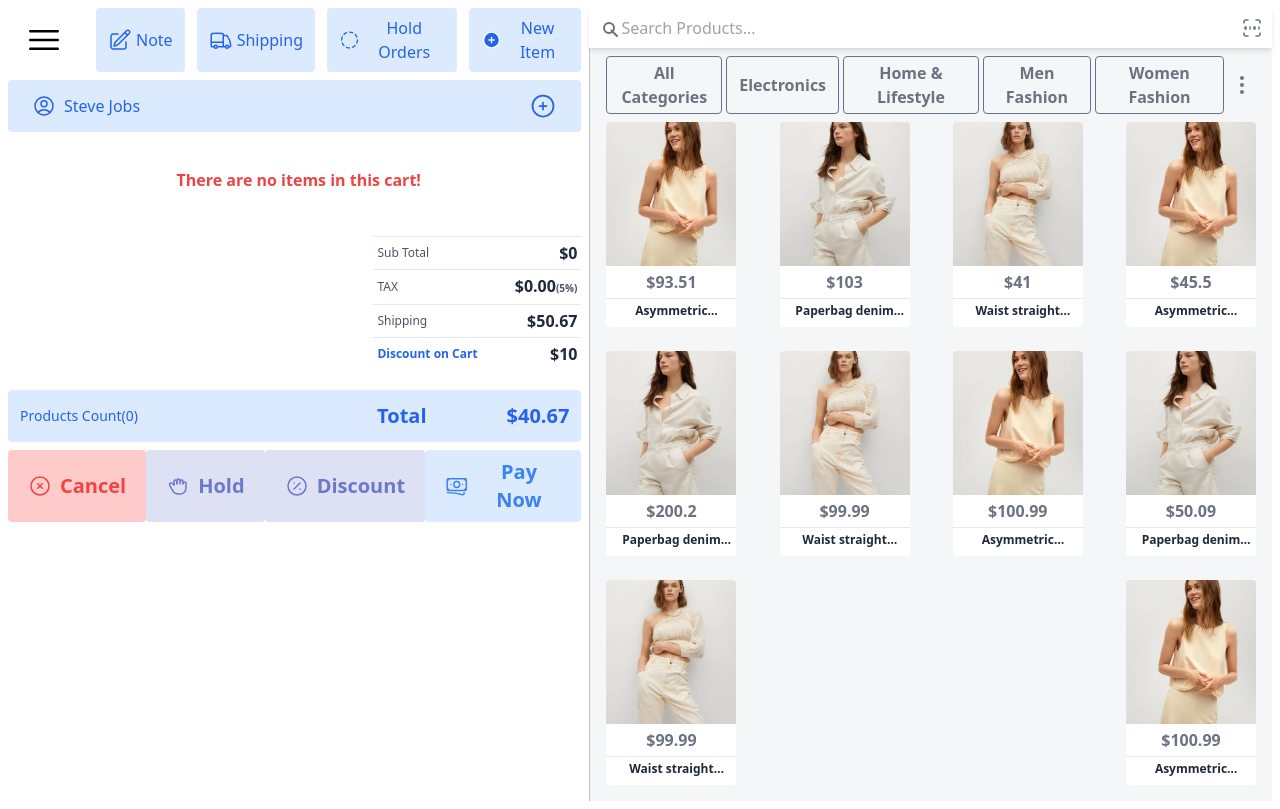
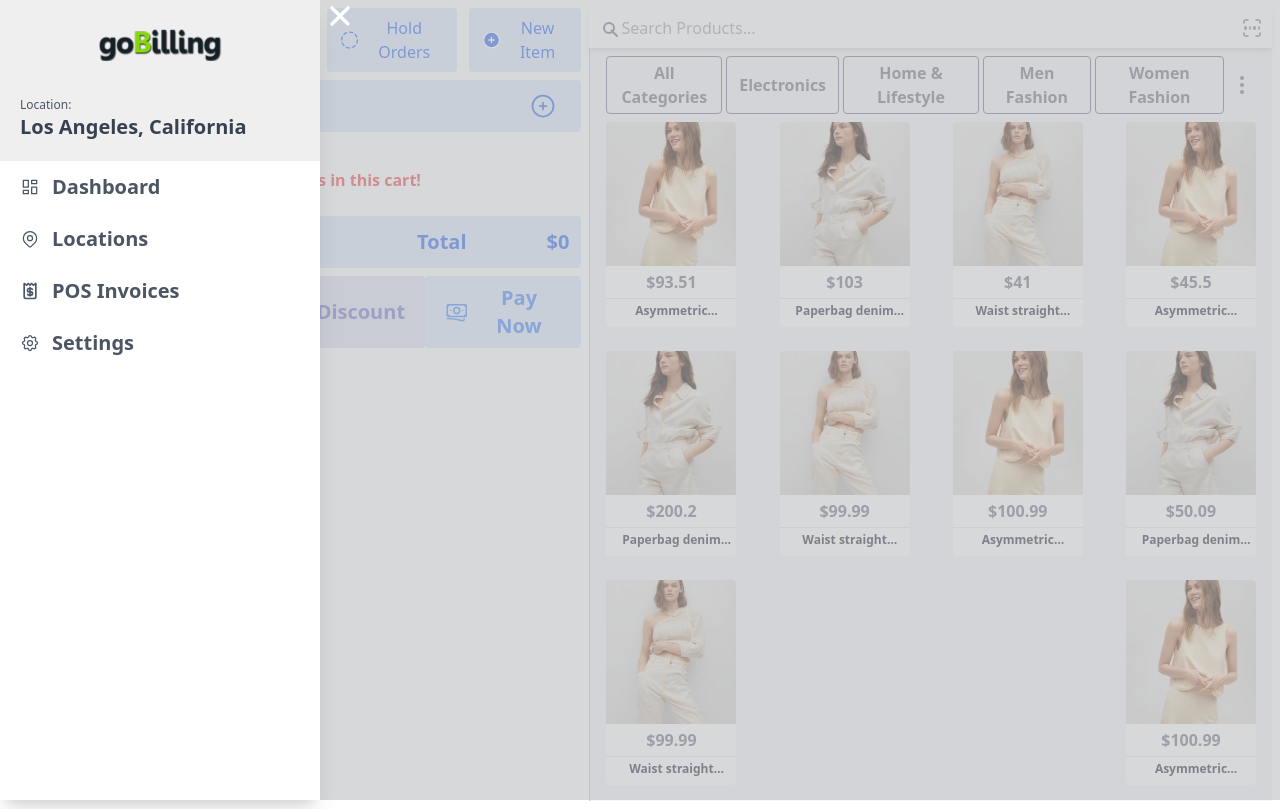
Before and after one commit to mahbub045/martvill, a Next.js app: page / in a window 1280 px wide. Both pictures are taken after a click on the button 44 px from the left and 40 px from the top of the page. Built offline with nearby package versions, Linux system fonts and the light colour scheme.

Commit message:
SideBar Complete

```diff
--- a/components/SideBar.jsx
+++ b/components/SideBar.jsx
@@ -0,0 +1,141 @@
+const SideBar = ({ isOpen, onClose, children }) => {
+  const drawerClasses = isOpen ? "translate-x-0" : "translate-x-full";
+  return (
+    <div
+      className={`fixed top-0 left-0 bottom-0 z-[99999] md:w-1/4 sm:w-1/2 bg-white shadow-xl transform transition-transform duration-300 ${drawerClasses}`}
+    >
+      <div className={`h-full flex flex-col ${drawerClasses}`}>
+        <div className="">
+          {/* Cancle BUtton start */}
+          <div className="relative">
+            <div className="absolute -right-10">
+              <button
+                onClick={onClose}
+                type="button"
+                data-drawer-hide="drawer-body-scrolling"
+                aria-controls="drawer-body-scrolling"
+                className="text-white px-1"
+              >
+                <svg
+                  xmlns="http://www.w3.org/2000/svg"
+                  fill="none"
+                  viewBox="0 0 24 24"
+                  strokeWidth={2.5}
+                  stroke="currentColor"
+                  className="w-8 h-8"
+                >
+                  <path
+                    strokeLinecap="round"
+                    strokeLinejoin="round"
+                    d="M6 18 18 6M6 6l12 12"
+                  />
+                </svg>
+              </button>
+            </div>
+          </div>
+          {/* Cancle BUtton End */}
+          {/* logo and location */}
+          <div className="bg-[#EFEFEF]">
+            <div className="flex justify-center py-5">
+              <img src="/images/goBillint.png" alt="goBillint" />
+            </div>
+            <div className="px-5 pt-2 pb-5">
+              <h6 className="text-gray-600 text-xs">Location:</h6>
+              <h4 className="font-semibold text-xl text-gray-700">
+                Los Angeles, California
+              </h4>
+            </div>
+          </div>
+          {/* logo and location/ */}
+          {/* Buttons */}
+          <div>
+            <button className="flex items-center gap-3 px-5 py-3 w-full text-gray-600 hover:text-blue-500 hover:bg-[#EEF0F9] font-semibold text-xl">
+              <svg
+                xmlns="http://www.w3.org/2000/svg"
+                className="icon icon-tabler icon-tabler-layout-dashboard"
+                width="20"
+                height="20"
+                viewBox="0 0 24 24"
+                strokeWidth="1.5"
+                stroke="currentColor"
+                fill="none"
+                strokeLinecap="round"
+                strokeLinejoin="round"
+              >
+                <path stroke="none" d="M0 0h24v24H0z" fill="none" />
+                <path d="M4 4h6v8h-6z" />
+                <path d="M4 16h6v4h-6z" />
+                <path d="M14 12h6v8h-6z" />
+                <path d="M14 4h6v4h-6z" />
+              </svg>
+              Dashboard
+            </button>
+            <button className="flex items-center gap-3 px-5 py-3 w-full text-gray-600 hover:text-blue-500 hover:bg-[#EEF0F9] font-semibold text-xl">
+              <svg
+                xmlns="http://www.w3.org/2000/svg"
+                className="icon icon-tabler icon-tabler-map-pin"
+                width="20"
+                height="20"
+                viewBox="0 0 24 24"
+                strokeWidth="1.5"
+                stroke="currentColor"
+                fill="none"
+                strokeLinecap="round"
+                strokeLinejoin="round"
+              >
+                <path stroke="none" d="M0 0h24v24H0z" fill="none" />
+                <path d="M9 11a3 3 0 1 0 6 0a3 3 0 0 0 -6 0" />
+                <path d="M17.657 16.657l-4.243 4.243a2 2 0 0 1 -2.827 0l-4.244 -4.243a8 8 0 1 1 11.314 0z" />
+              </svg>
+              Locations
+            </button>
+            <button className="flex items-center gap-3 px-5 py-3 w-full text-gray-600 hover:text-blue-500 hover:bg-[#EEF0F9] font-semibold text-xl">
+              <svg
+                xmlns="http://www.w3.org/2000/svg"
+                className="icon icon-tabler icon-tabler-receipt-dollar rotate-180"
+                width="20"
+                height="20"
+                viewBox="0 0 24 24"
+                strokeWidth="2"
+                stroke="currentColor"
+                fill="none"
+                strokeLinecap="round"
+                strokeLinejoin="round"
+              >
+                <path stroke="none" d="M0 0h24v24H0z" fill="none" />
+                <path d="M5 21v-16a2 2 0 0 1 2 -2h10a2 2 0 0 1 2 2v16l-3 -2l-2 2l-2 -2l-2 2l-2 -2l-3 2" />
+                <path d="M14.8 8a2 2 0 0 0 -1.8 -1h-2a2 2 0 1 0 0 4h2a2 2 0 1 1 0 4h-2a2 2 0 0 1 -1.8 -1" />
+                <path d="M12 6v10" />
+              </svg>
+              POS Invoices
+            </button>
+            <button className="flex items-center gap-3 px-5 py-3 w-full text-gray-600 hover:text-blue-500 hover:bg-[#EEF0F9] font-semibold text-xl">
+              <svg
+                xmlns="http://www.w3.org/2000/svg"
+                className="icon icon-tabler icon-tabler-settings"
+                width="20"
+                height="20"
+                viewBox="0 0 24 24"
+                strokeWidth="1.5"
+                stroke="currentColor"
+                fill="none"
+                strokeLinecap="round"
+                strokeLinejoin="round"
+              >
+                <path stroke="none" d="M0 0h24v24H0z" fill="none" />
+                <path d="M10.325 4.317c.426 -1.756 2.924 -1.756 3.35 0a1.724 1.724 0 0 0 2.573 1.066c1.543 -.94 3.31 .826 2.37 2.37a1.724 1.724 0 0 0 1.065 2.572c1.756 .426 1.756 2.924 0 3.35a1.724 1.724 0 0 0 -1.066 2.573c.94 1.543 -.826 3.31 -2.37 2.37a1.724 1.724 0 0 0 -2.572 1.065c-.426 1.756 -2.924 1.756 -3.35 0a1.724 1.724 0 0 0 -2.573 -1.066c-1.543 .94 -3.31 -.826 -2.37 -2.37a1.724 1.724 0 0 0 -1.065 -2.572c-1.756 -.426 -1.756 -2.924 0 -3.35a1.724 1.724 0 0 0 1.066 -2.573c-.94 -1.543 .826 -3.31 2.37 -2.37c1 .608 2.296 .07 2.572 -1.065z" />
+                <path d="M9 12a3 3 0 1 0 6 0a3 3 0 0 0 -6 0" />
+              </svg>
+              Settings
+            </button>
+          </div>
+          {/* Buttons/ */}
+        </div>
+
+        <div className="p-2 flex-grow overflow-y-auto bg-white">{children}</div>
+      </div>
+    </div>
+  );
+};
+
+export default SideBar;
--- a/pages/index.js
+++ b/pages/index.js
@@ -1,16 +1,22 @@
 "use client";
 import ProductItem from "@/components/ProductItem";
+import SideBar from "@/components/SideBar";
 import { Store } from "@/utils/Store";
 import data from "@/utils/data";
 import Head from "next/head";
 import { useContext, useState } from "react";
 
 export default function Home() {
-  const [quantity, setQuantity] = useState(1);
+  // const [quantity, setQuantity] = useState(1);
   const { state, dispatch } = useContext(Store);
+  const [isSideBarOpen, setIsSideBarOpen] = useState(false);
   const {
     cart: { cartItems },
   } = state;
+
+  const handleToggleSideBar = () => {
+    setIsSideBarOpen(!isSideBarOpen);
+  };
 
   const removeItemHandler = (item) => {
     dispatch({ type: "CART_REMOVE_ITEM", payload: item });
@@ -48,7 +54,10 @@ export default function Home() {
         <div className="lg:w-[46%] w-full">
           {/* Buttons start */}
           <div className="flex md:flex-row flex-col items-center justify-end xl:gap-3 md:gap-0 px-2">
-            <button className="xl:px-2 lg:px-0 px-2 xl:mr-3 lg:mr-0 mr-3">
+            <button
+              className="xl:px-2 lg:px-0 px-2 xl:mr-3 lg:mr-0 mr-3"
+              onClick={handleToggleSideBar}
+            >
               <svg
                 xmlns="http://www.w3.org/2000/svg"
                 fill="none"
@@ -144,7 +153,6 @@ export default function Home() {
             </div>
           </div>
           {/* Buttons end */}
-
           {/* Profile name and add new user Start */}
           <div className="bg-blue-100 rounded flex justify-between items-center py-3 px-6 mt-2 mr-2">
             <h2 className="flex items-center font-medium gap-2 text-blue-600">
@@ -284,12 +292,14 @@ export default function Home() {
             )}
           </div>
           {/* Table end */}
-
           {/* Calculation start */}
+          {cartItems.length > 0 ? (
             <div className="my-5 flex flex-col">
               <div className="flex justify-end">
                 <div className="flex justify-between items-center w-52 border-t p-1 mr-2">
-                <h6 className="font-normal text-xs text-gray-600">Sub Total</h6>
+                  <h6 className="font-normal text-xs text-gray-600">
+                    Sub Total
+                  </h6>
                   <h3 className="font-semibold text-base text-gray-800">
                     ${subtotal}
                   </h3>
@@ -306,7 +316,9 @@ export default function Home() {
               </div>
               <div className="flex justify-end">
                 <div className="flex justify-between items-center w-52 border-t p-1 mr-2">
-                <h6 className="font-normal text-xs text-gray-600">Shipping</h6>
+                  <h6 className="font-normal text-xs text-gray-600">
+                    Shipping
+                  </h6>
                   <h3 className="font-semibold text-base text-gray-800">
                     ${shippingCost}
                   </h3>
@@ -323,6 +335,7 @@ export default function Home() {
                 </div>
               </div>
             </div>
+          ) : null}
           {/* Calculation end */}
           {/* Product count and Total count start */}
           <div className="bg-blue-100 rounded flex justify-between items-center p-3 mr-2">
@@ -333,7 +346,12 @@ export default function Home() {
             </div>
             <div className="flex items-center gap-20">
               <h2 className="font-semibold text-xl text-blue-600">Total</h2>
-              <h2 className="font-semibold text-xl text-blue-600">${(subtotal+tax+shippingCost-discount).toFixed(2)}</h2>
+              <h2 className="font-semibold text-xl text-blue-600">
+                $
+                {cartItems.length > 0
+                  ? (subtotal + tax + shippingCost - discount).toFixed(2)
+                  : 0}
+              </h2>
             </div>
           </div>
           {/* Product count and Total count end */}
@@ -539,6 +557,16 @@ export default function Home() {
         </div>
         {/* Right Side end */}
       </div>
+      {/* Drawer start */}
+      {isSideBarOpen && (
+        <>
+          <div className="bg-[#BCBFC2]/60 fixed top-0 h-screen w-screen flex flex-row justify-start z-[2001]">
+            <div onClick={handleToggleSideBar} className="flex-1"></div>
+            <SideBar isOpen={isSideBarOpen} onClose={handleToggleSideBar} />
+          </div>
+        </>
+      )}
+      {/* Drawer end */}
     </>
   );
 }
--- a/utils/data.js
+++ b/utils/data.js
@@ -6,8 +6,6 @@ const data = {
       image: "/images/image1.png",
       price: 93.51,
       countInStock: 10,
-      tax: 5.0,
-      shipping: 2.29,
     },
     {
       productName: "Paperbag denim shorts",
@@ -15,8 +13,6 @@ const data = {
       image: "/images/image2.png",
       price: 103.0,
       countInStock: 10,
-      tax: 5.0,
-      shipping: 2.29,
     },
     {
       productName: "Waist straight Slouchy jeans",
@@ -24,8 +20,6 @@ const data = {
       image: "/images/image3.png",
       price: 41.0,
       countInStock: 10,
-      tax: 5.0,
-      shipping: 2.29,
     },
     {
       productName: "Asymmetric neckline blouse",
@@ -33,8 +27,6 @@ const data = {
       image: "/images/image1.png",
       price: 45.5,
       countInStock: 10,
-      tax: 5.0,
-      shipping: 2.29,
     },
     {
       productName: "Paperbag denim shorts",
@@ -42,8 +34,6 @@ const data = {
       image: "/images/image2.png",
       price: 200.2,
       countInStock: 10,
-      tax: 5.0,
-      shipping: 2.29,
     },
     {
       productName: "Waist straight Slouchy jeans",
@@ -51,8 +41,6 @@ const data = {
       image: "/images/image3.png",
       price: 99.99,
       countInStock: 10,
-      tax: 5.0,
-      shipping: 2.29,
     },
     {
       productName: "Asymmetric neckline blouse",
@@ -60,8 +48,6 @@ const data = {
       image: "/images/image1.png",
       price: 100.99,
       countInStock: 10,
-      tax: 5.0,
-      shipping: 2.29,
     },
     {
       productName: "Paperbag denim shorts",
@@ -69,8 +55,6 @@ const data = {
       image: "/images/image2.png",
       price: 50.09,
       countInStock: 10,
-      tax: 5.0,
-      shipping: 2.29,
     },
     {
       productName: "Waist straight Slouchy jeans",
@@ -78,8 +62,6 @@ const data = {
       image: "/images/image3.png",
       price: 99.99,
       countInStock: 10,
-      tax: 5.0,
-      shipping: 2.29,
     },
     {
       productName: "Asymmetric neckline blouse",
@@ -87,8 +69,6 @@ const data = {
       image: "/images/image1.png",
       price: 100.99,
       countInStock: 10,
-        tax: 5.0,
-        shipping: 2.29,
     },
   ],
 };
```
Also changed, not shown: public/images/goBillint.png (added). Lines whose indentation alone changed are shown as unchanged.
